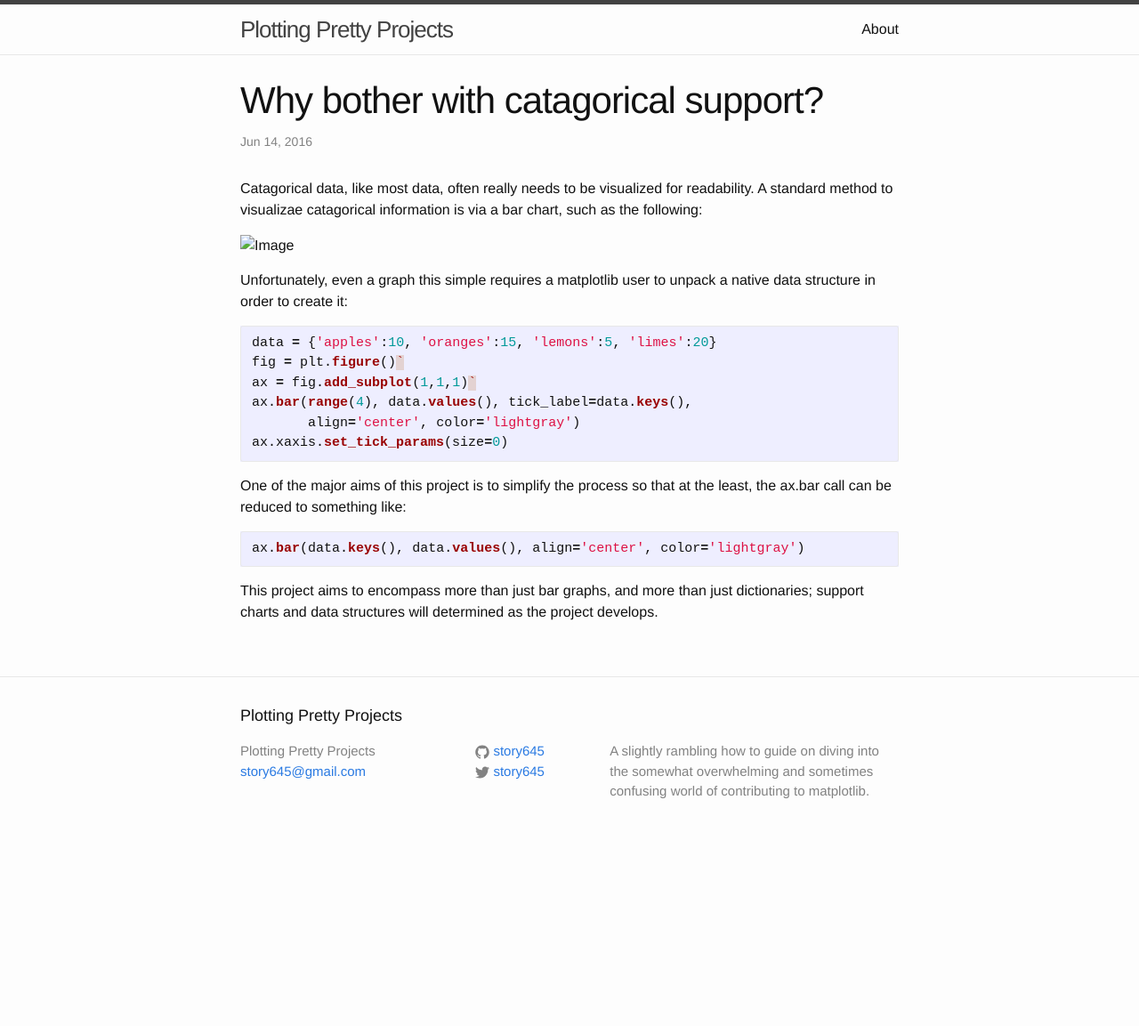
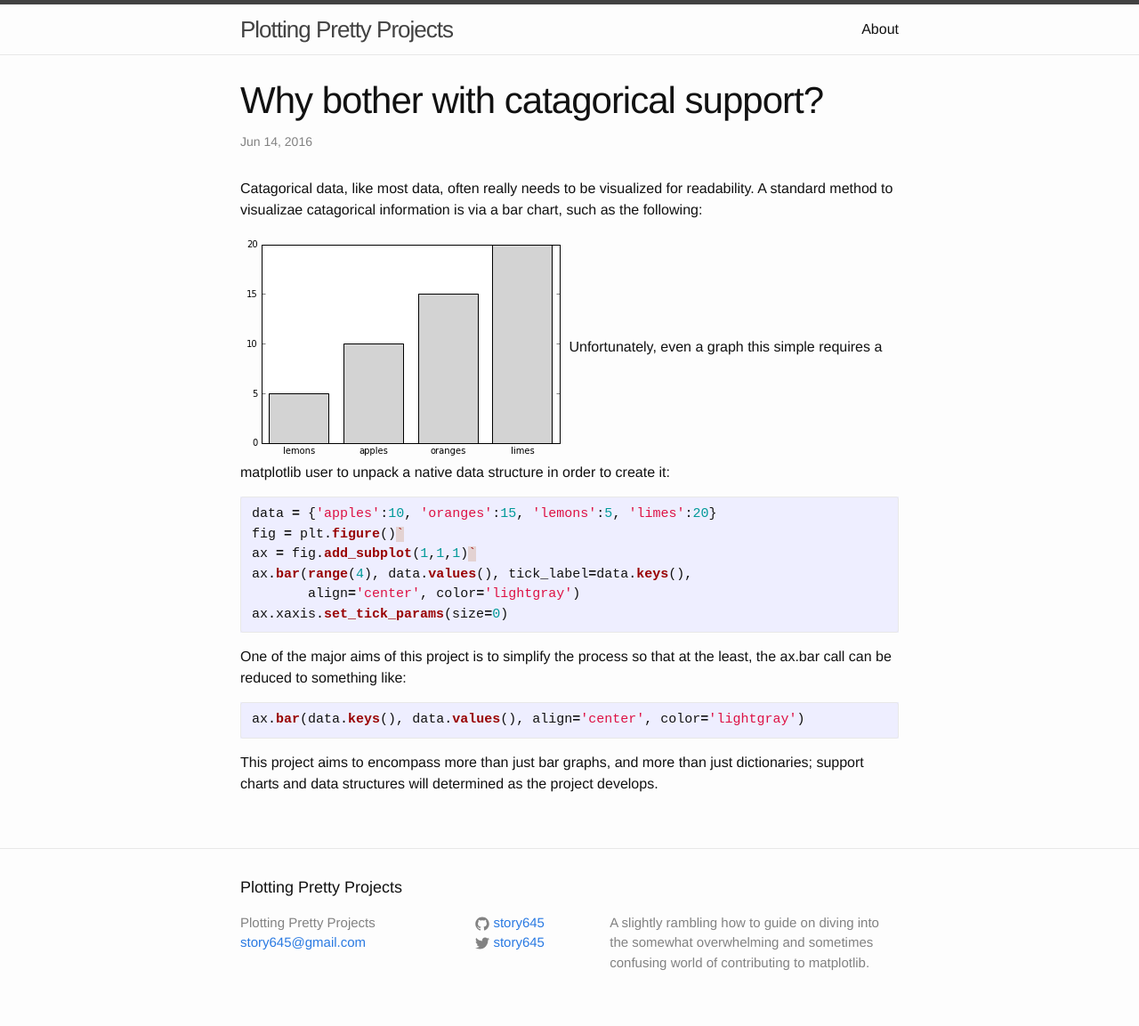
Before and after one commit to story645/story645.github.io, a Jekyll site: the page built from _posts/2016-05-03-better_axis.md, in a window 1280 px wide. Shown: the whole page at 89% size. Built offline with Jekyll 4.4.1, drawn with Linux system fonts in a browser that asks for light colours; before the commit the page ends 961 px from its top, so only the background shows below that.

Commit message:
Update 2016-05-03-better_axis.md

````diff
--- a/_posts/2016-05-03-better_axis.md
+++ b/_posts/2016-05-03-better_axis.md
@@ -8,8 +8,7 @@ categories: jekyll update
 Catagorical data, like most data, often really needs to be visualized for readability.
 A standard method to visualizae catagorical information is via a bar chart, such as the following:
 
-![Image](/_posts/_figs/bar.png)
-
+![Image](https://raw.githubusercontent.com/story645/story645.github.io/master/_posts/_figs/bar.png)
 Unfortunately, even a graph this simple requires a matplotlib user to unpack a native data structure in order to create it:
 
 ```python
````
